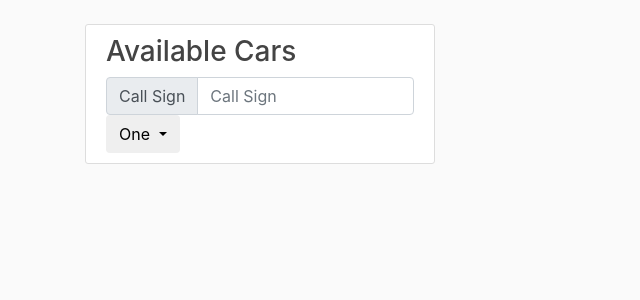
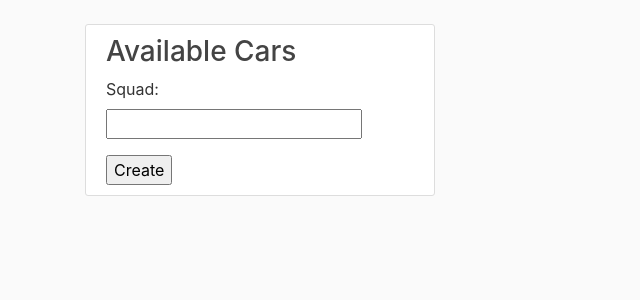
Before and after one commit to tdhillon-552/vTrakproj, a Django app: template vTrak/templates/vTrak/about.html in a window 1280 px wide. Shown: the part 56-356 px from the top of the page, without its empty margins (0-640 px from the left). Run offline with Django 3.2, Linux system fonts and the light colour scheme; the template is opened without the code that fills it: values that come from a table or form of the project are taken from there, others are empty; data comes from the database, SQL or seed files in the repository; some libraries are stand-ins or nearby versions.

Commit message:
added about page for testing the squad info

```diff
--- /dev/null
+++ b/vTrak/forms.py
@@ -0,0 +1,9 @@
+from django.forms import ModelForm
+
+from vTrak.models import Squadtable
+
+
+class SquadtableForm(ModelForm):
+    class Meta:
+        model = Squadtable
+        fields = ['squad']
--- a/vTrak/templates/vTrak/about.html
+++ b/vTrak/templates/vTrak/about.html
@@ -5,21 +5,9 @@
             <div class="content-section">
                 <h3>Available Cars</h3>
                     <ul class="list-group">
-                        <form>
-                            <div class="input-group">
-                                 <div class="input-group-prepend">
-                                     <span class="input-group-text">Call Sign </span>
-                                </div>
-                                <input type="text" class="form-control" placeholder="Call Sign" aria-label="" aria-describedby="basic-addon1">
-                            </div>
-                            <div class="input-group-btn select" id="select1">
-                                 <button type="button" class="btn btn-default dropdown-toggle" data-toggle="dropdown" aria-expanded="false"><span class="selected">One</span> <span class="caret"></span></button>
-                                    <ul class="dropdown-menu option" role="menu">
-                                        {% for squad in Squadinfo %}
-                                        <li id="{{ squad.id }}"><a href="#">{{squad.squad_desc}}</a></li>
-                                        {% endfor %}
-                                    </ul>
-                            </div>
+                        <form action="" method="post">{% csrf_token %}
+                            {{ form.as_p }}
+                         <input type="submit" value="Create" />
                         </form>
                     </ul>
             </div>
```
Also changed, not shown: vTrak/views.py (+10 -4 lines).
